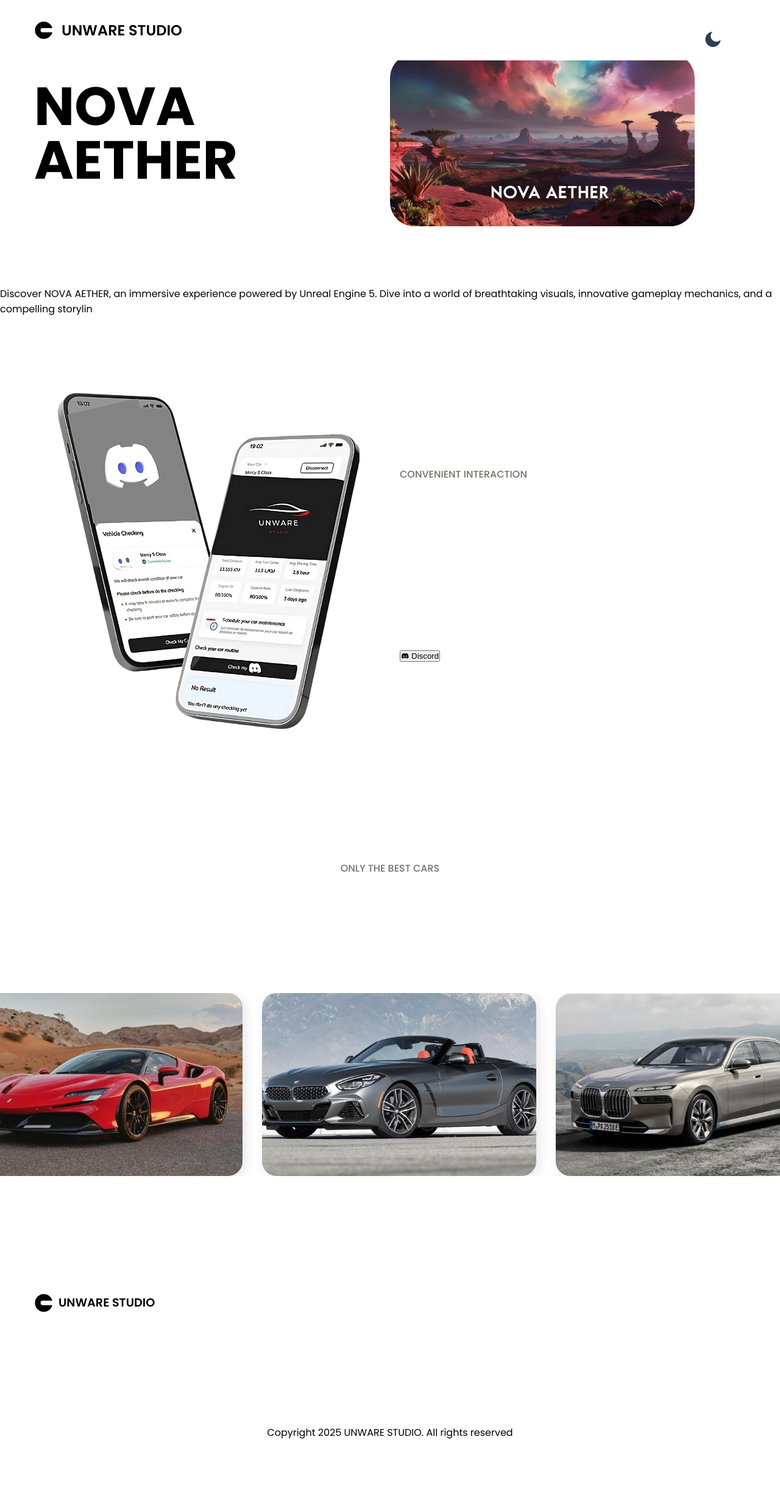
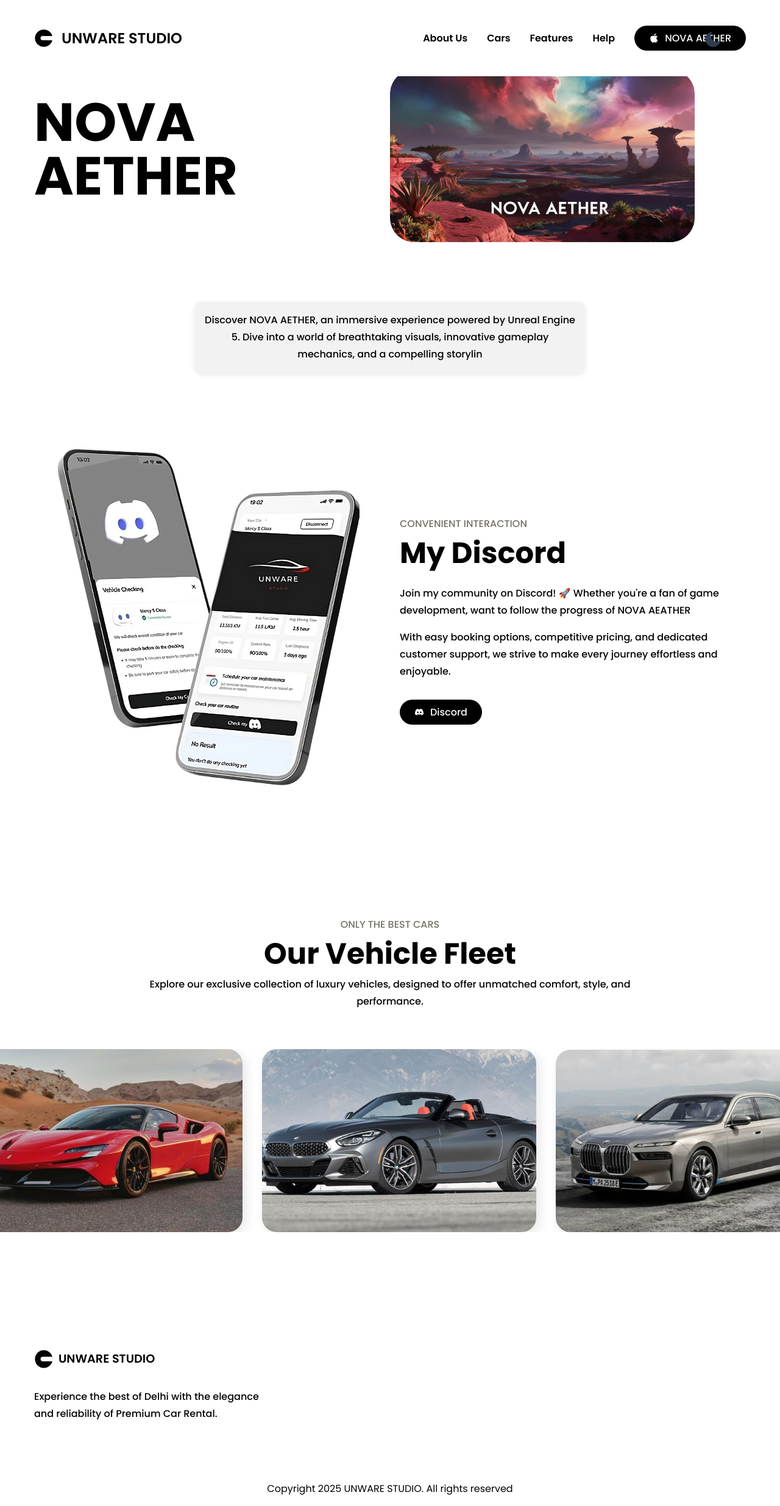
Before and after one commit to Paulhd334/unware.studio, a PHP site: page / in a window 1280 px wide. Shown: the whole page at 61% size. Before the commit the page ends 2359 px from the top, so only its background shows below. Run offline with PHP 8.4, Linux system fonts and the light colour scheme; some libraries are stand-ins or nearby versions.

Commit message:
Update style.css

```diff
--- a/css/style.css
+++ b/css/style.css
@@ -67,27 +67,28 @@
 
 
 
-//* Styles améliorés */
+
 .section__description2 {
   font-weight: 500;
   color: var(--text-dark);
   line-height: 1.75rem;
   text-align: center;
-  margin: 0 auto; /* Centre horizontalement l'élément */
-  width: 40rem; /* Ajuste la largeur pour répartir le texte sur 3 lignes environ */
-  max-width: 90%; /* Garde un comportement responsive pour des écrans plus petits */
-  word-wrap: break-word; /* Gère les mots trop longs */
-  padding: 1rem; /* Ajoute un peu d'espace autour du texte */
-  background: rgba(0, 0, 0, 0.05); /* Un fond léger pour ajouter du contraste */
-  border-radius: 10px; /* Bords arrondis pour une apparence plus douce */
-  box-shadow: 0 2px 8px rgba(0, 0, 0, 0.1); /* Ombre subtile pour donner de la profondeur */
-  transition: transform 0.3s ease, box-shadow 0.3s ease; /* Transition douce */
+  margin: 0 auto;
+  width: 40rem;
+  max-width: 90%;
+  word-wrap: break-word;
+  padding: 1rem;
+  background: rgba(0, 0, 0, 0.05);
+  border-radius: 10px;
+  box-shadow: 0 2px 8px rgba(0, 0, 0, 0.1);
+  transition: transform 0.3s ease, box-shadow 0.3s ease;
 }
 
 .section__description2:hover {
   transform: translateY(-5px); /* Légère élévation au survol */
   box-shadow: 0 4px 12px rgba(0, 0, 0, 0.15); /* Ombre plus marquée au survol */
 }
+
 
 /* Pour les petits écrans (smartphones) */
 @media (max-width: 768px) {
@@ -99,8 +100,6 @@
     padding-left: 20px; /* Ajoute un peu d'espace à gauche sur les petits écrans */
     padding-right: 20px; /* Ajoute un peu d'espace à droite sur les petits écrans */
   }
-}
-
 
   /* Réorganise l'ordre pour afficher le texte avant l'image */
   .header__image {
@@ -234,12 +233,17 @@ nav {
 
 
 
+
+
+
+
 .nav__menu__btn {
   font-size: 1.5rem;
   color: var(--white);
   cursor: pointer;
 }
 
+/* Style général de la navigation */
 .nav__links {
   position: absolute;
   bottom: 0;
@@ -252,24 +256,19 @@ nav {
   gap: 2rem;
   padding: 2rem;
   background-color: var(--text-dark);
-  transition: transform 0.5s;
+  transition: transform 0.5s ease-in-out;
   z-index: -1;
 }
 
+/* Lorsque la classe 'open' est ajoutée à .nav__links, la barre de navigation se déplace */
 .nav__links.open {
-  transform: translateY(100%);
+  transform: translateY(0);
 }
 
-.nav__links a {
-  font-weight: 500;
-  color: var(--white);
-  white-space: nowrap;
+/* Animation pour la fermeture de la navigation */
+.nav__links.closing {
+  transform: translateY(-100%);
 }
-
-.nav__links a:hover {
-  color: var(--text-light);
-}
-
 
 /* Style des liens dans la navigation */
 .nav__links a {
@@ -663,7 +662,6 @@ body.dark-mode .footer__bar {
     transform: none !important;
   }
 
-
   .nav__links a {
     color: var(--text-dark);
   }
@@ -892,95 +890,6 @@ body.dark-mode h1, body.dark-mode h2, body.dark-mode p {
 
 
 
-
-
-
-/* Navigation */
-#nav-links {
-  position: absolute;
-  top: 100%; /* Menu en dessous de la nav */
-  left: 0;
-  width: 100%;
-  display: flex;
-  flex-direction: column;
-  align-items: center;
-  justify-content: center;
-  gap: 2rem;
-  padding: 2rem;
-  background-color: var(--text-dark);
-  transform: translateY(-100%); /* Menu caché par défaut */
-  transition: transform 0.5s ease-in-out; /* Animation fluide */
-  z-index: -1; /* En arrière-plan */
-  opacity: 0; /* Rendre invisible */
-}
-
-/* Lorsque le menu est ouvert */
-#nav-links.open {
-  transform: translateY(0); /* Affiche le menu */
-  z-index: 10; /* Passe au premier plan */
-  opacity: 1; /* Rendre visible */
-}
-
-/* Style des liens */
-#nav-links a {
-  color: var(--white);
-  text-decoration: none;
-  font-size: 1.2rem;
-  font-weight: 500;
-  transition: color 0.3s ease;
-}
-
-#nav-links a:hover {
-  color: var(--text-light);
-}
-
-/* Bouton du menu */
-#menu-btn {
-  display: flex;
-  align-items: center;
-  justify-content: center;
-  background: none;
-  border: none;
-  font-size: 2rem;
-  cursor: pointer;
-  color: var(--white);
-  transition: transform 0.3s ease;
-}
-
-#menu-btn:hover {
-  transform: scale(1.1);
-}
-
-/* Icônes du menu */
-.ri-close-line,
-.ri-menu-3-line {
-  font-size: 2rem;
-  color: var(--white);
-}
-
-/* Révélation des éléments (ScrollReveal) */
-.section__header,
-.section__description,
-.feature__card,
-.banner__btn {
-  opacity: 0;
-  transform: translateY(50px);
-  transition: opacity 1s ease, transform 1s ease;
-}
-
-.scroll-active {
-  opacity: 1;
-  transform: translateY(0);
-}
-
-
-
-
-
-
-
-
-
 /* Style général pour les liens de navigation */
 .nav__links {
   list-style: none;
@@ -991,11 +900,20 @@ body.dark-mode h1, body.dark-mode h2, body.dark-mode p {
   transition: background-color 0.3s ease, color 0.3s ease;
 }
 
-
+/* Style lorsque le menu est ouvert */
 .nav__links.open {
+  position: absolute;
+  bottom: 0;
+  left: 0;
+  width: 100%;
+  display: flex;
+  flex-direction: column;
+  gap: 2rem;
+  padding: 2rem;
+  background-color: var(--text-dark);
   transform: translateY(100%);
-  background-color: var(--text-dark);
   transition: transform 0.5s ease, background-color 0.3s ease;
+  z-index: -1;
 }
 
 /* Liens de navigation */
```
